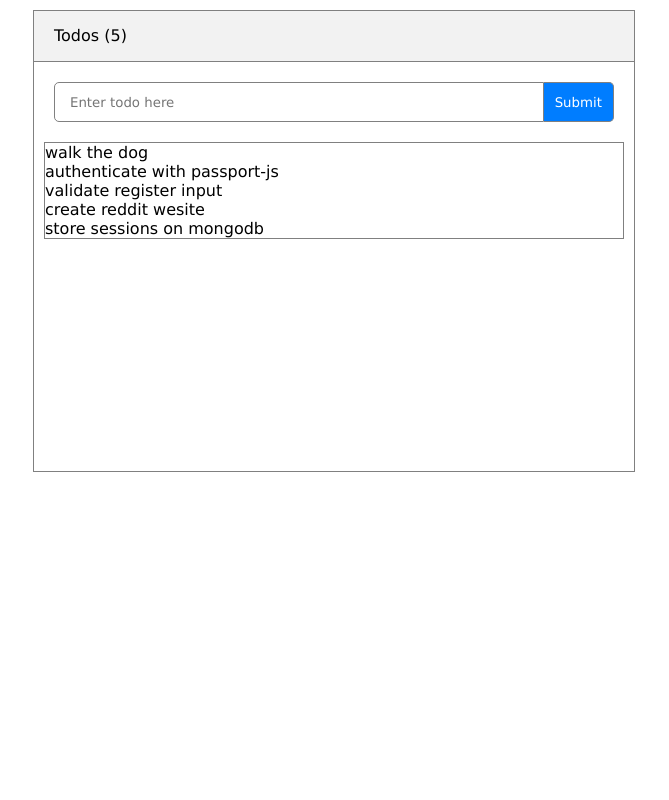
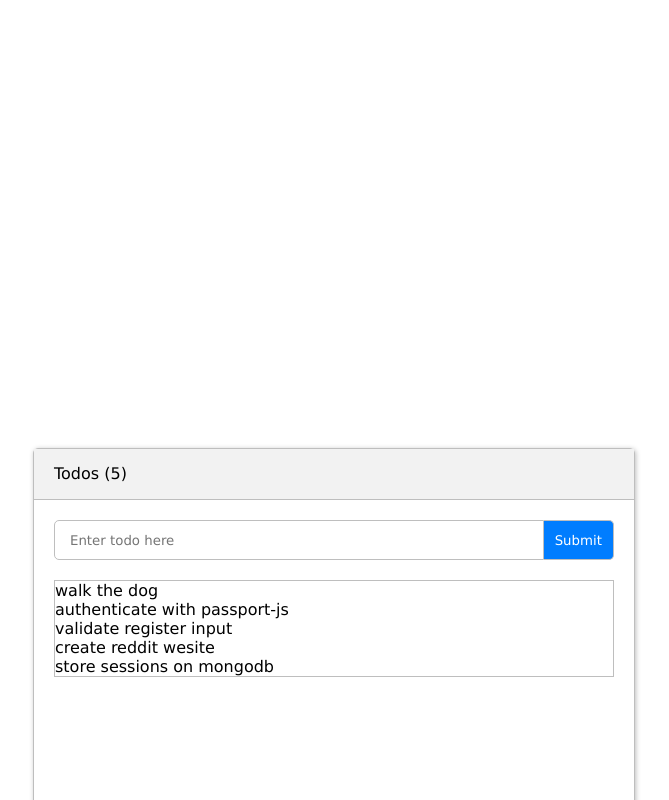
Before and after one commit to indexceed/TodoApp, a React (Vite) app: page / in a window 1280 px wide. Shown: the top 800 px of the page, without its empty margins (306-975 px from the left). Built offline with nearby package versions, Linux system fonts and the light colour scheme.

Commit message:
list container designed

```diff
--- a/src/styles.css
+++ b/src/styles.css
@@ -7,7 +7,8 @@
 }
 
 .container{
-    margin: 10px;
+
+    margin: 35% 10px;
 }
 
 .mainContainer{
@@ -17,11 +18,13 @@
     min-height: 460px;
     height: auto;
     margin: 0px auto;
-    border: 1px solid gray
+    border: 1px solid rgb(190, 190, 190);
+    border-radius: 5px;
+    box-shadow: 1px 1px 5px rgb(190, 190, 190);
 }
 
 .headContainer{
-    border-bottom: 1px solid gray;
+    border-bottom: 1px solid rgb(190, 190, 190);
     min-height: 50px;
     line-height: 50px;
     background-color: #f2f2f2;
@@ -39,13 +42,13 @@
 input{
     padding-left: 15px;
     width: 90%;
-    border: 1px solid gray;
+    border: 1px solid rgb(190, 190, 190);
     border-radius: 5px 0px 0px 5px;
 }
 
 button{
     width: 75px;
-    border: 1px solid gray;
+    border: 1px solid rgb(190, 190, 190);
     border-left: 0px;
     border-radius: 0px 5px 5px 0px;
     background-color: #007dff;
@@ -54,7 +57,11 @@ button{
 
 .listcontainer{
     margin: 10px;
-    border: 1px solid gray;
+    border: 1px solid rgb(190, 190, 190);
+    margin: 20px ;
+    display: flex;
+    flex-direction: col;
+    justify-content: center;
 }
 
 ul{
```
